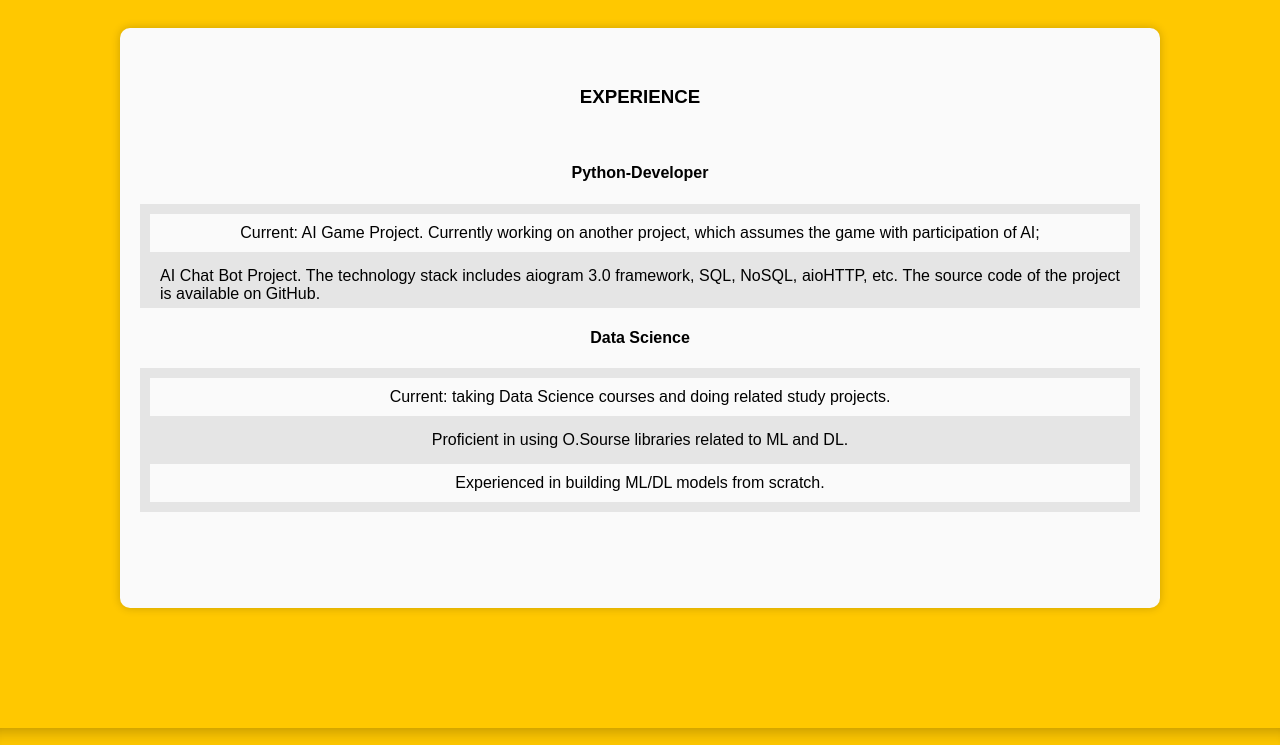
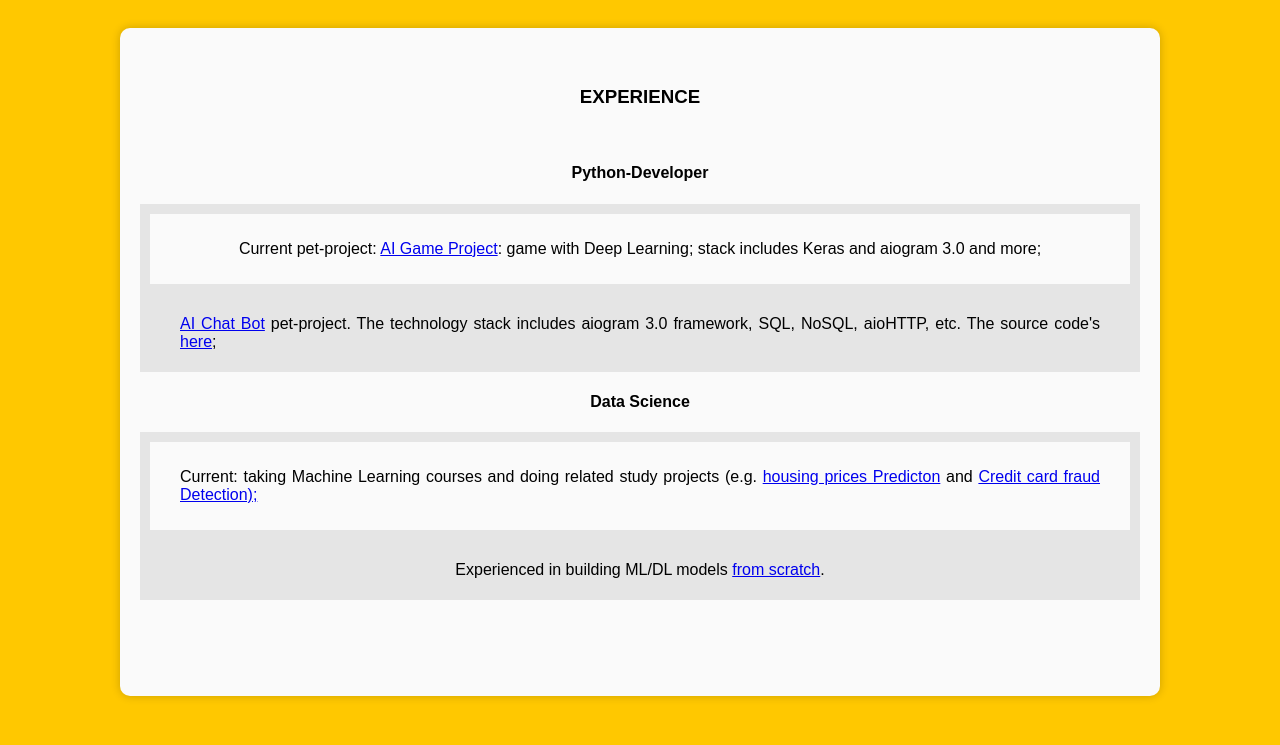
Before and after one commit to muravevanastya/remainedmind.github.io, a plain HTML site: page resume.html in a window 1280 px wide. Shown: the part 682-1427 px from the top of the page. Drawn offline with Linux system fonts and the light colour scheme.

Commit message:
working on

```diff
--- a/resume.html
+++ b/resume.html
@@ -31,7 +31,7 @@
 
     <h3>Summary</h3>
     <p>
-From engineer to IT student; I have a passion for Computer Science and proven to excel in C++, SQL, and mathematics. I am constantly expanding my skills, delving into Python and utilizing it for personal projects. My thirst for knowledge also extends to Machine Learning and Data Science, where I am eager to apply my expertise. With a strong foundation and a hunger to learn, I am ready to take on new challenges in the tech industry.
+From engineer to IT student; I have a passion for Computer Science and proven to excel in C, SQL, and mathematics. I am delving into Python and utilizing it for personal projects. My thirst for knowledge also extends to Machine Learning and Data Science, where I am eager to apply my expertise. I'm constantly expanding my skills and, with a strong foundation and a hunger to learn, I am ready to take on new challenges in the tech industry.
     </p>
 
 </div>
@@ -46,11 +46,11 @@ From engineer to IT student; I have a passion for Computer Science and proven to
           <ul class="experience_field">
 
           <li>
-          Current: AI Game Project. Currently working on another project, which assumes the game with participation of AI;
+          <p>Current pet-project: <a href="https://github.com/remainedmind/deepcheckers">AI Game Project</a>: game with Deep Learning; stack includes Keras and aiogram 3.0 and more;</p>
           </li>
 
           <li>
-          AI Chat Bot Project. The technology stack includes aiogram 3.0 framework, SQL, NoSQL, aioHTTP, etc. The source code of the project is available on GitHub.
+          <p><a href="https://t.me/remainedmind">AI Chat Bot</a> pet-project. The technology stack includes aiogram 3.0 framework, SQL, NoSQL, aioHTTP, etc. The source code's <a href="https://github.com/remainedmind/RobBot">here</a>;</p>
           </li>
 
 
@@ -59,9 +59,8 @@ From engineer to IT student; I have a passion for Computer Science and proven to
           <li><h4>Data Science</h4></li>
           <ul class="experience_field">
 
-          <li>Current: taking Data Science courses and doing related study projects.</li>
-          <li>Proficient in using O.Sourse libraries related to ML and DL.</li>
-          <li>Experienced in building ML/DL models from scratch.</li>
+          <li><p>Current: taking Machine Learning courses and doing related study projects (e.g. <a href="https://gitlab.com/rmnd-ML/stdprojects/california-analysis/-/blob/main/Feature_engineering.ipynb">housing prices Predicton</a> and <a href="https://www.kaggle.com/code/remainedmind/keras-credit-card-fraud-detection">Credit card fraud Detection);</a></p></li>
+          <li><p>Experienced in building ML/DL models <a href="https://gitlab.com/rmnd-DL/MLP">from scratch</a>.</p></li>
 
           </ul>
     </ul>
--- a/style.css
+++ b/style.css
@@ -185,6 +185,7 @@ ul.experience_field{
 
 ul.experience_field li{
     /*    background-color: rgba(255, 200, 0, 1);*/
+    text-align: justify;
     align-items: center;
     display: flex;
     flex-direction: column;
@@ -198,7 +199,7 @@ ul.experience_field li{
 ul.experience_field li:nth-child(2n) {
     background: rgba(229, 229, 229, 1);
     border: 0;
-    padding: 5px 20px;
+    padding: 5px 40px;
 }
 
 
```
